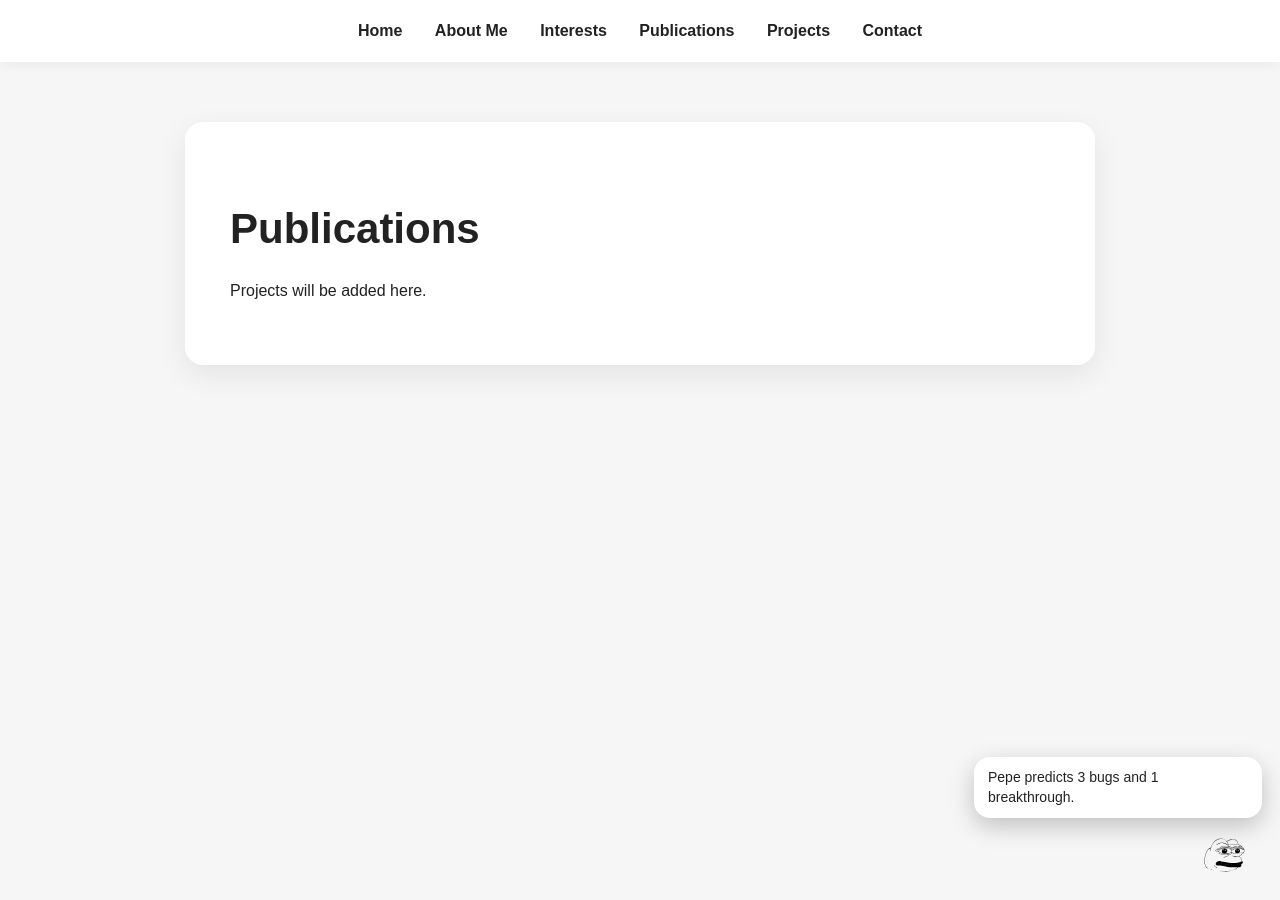
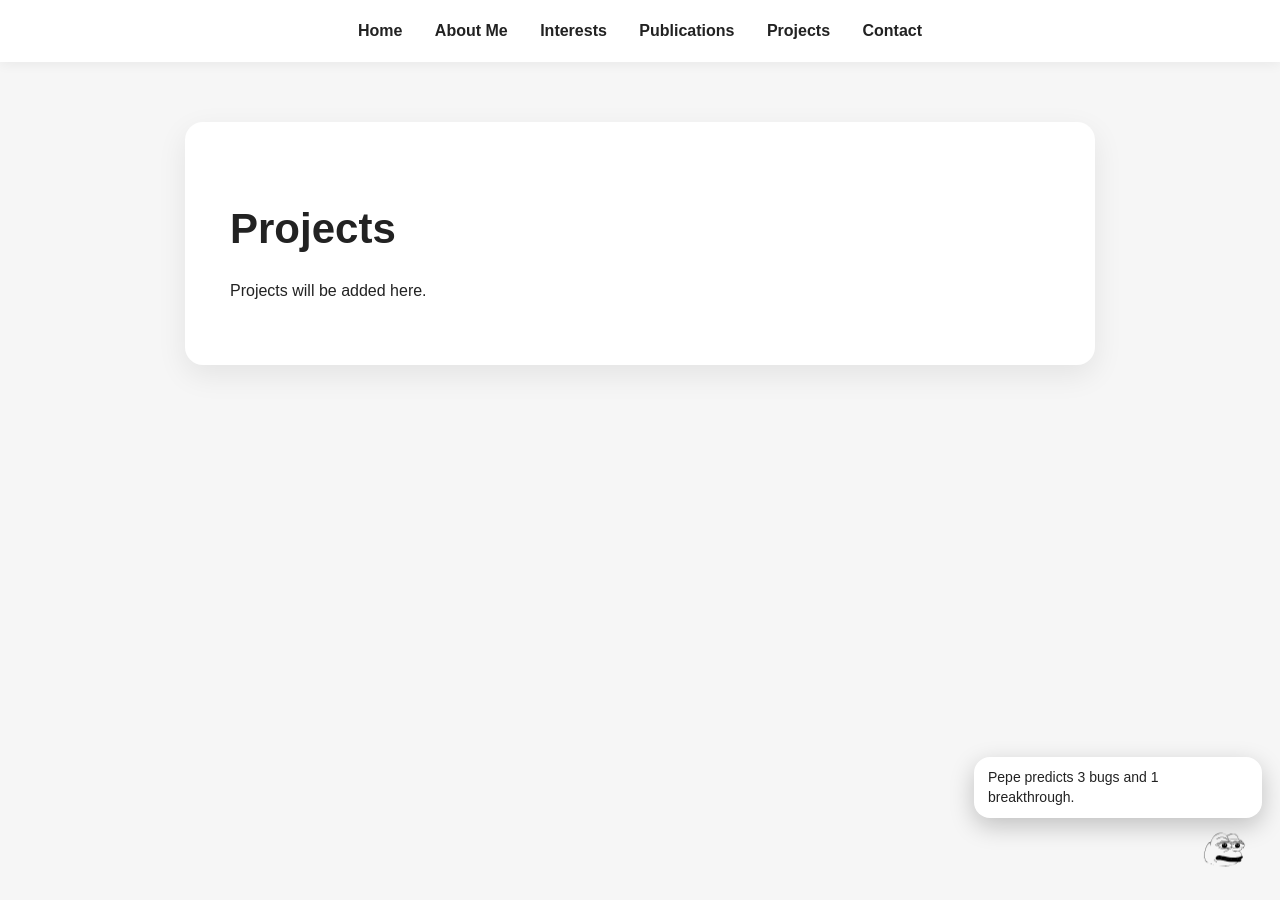
Before and after one commit to KzrLancelotV2/kasraghobrani.qzz.io, a Jekyll site: the page projects.html, which Jekyll copies as it is, in a window 1280 px wide. Built offline with Jekyll 4.4.1, drawn with Linux system fonts in a browser that asks for light colours.

```diff
--- a/assets/css/pepe.css
+++ b/assets/css/pepe.css
@@ -16,7 +16,10 @@
   user-select: none !important;
   pointer-events: auto !important;
   transition: transform 0.2s ease;
+  animation: pepeFloat 2.8s ease-in-out infinite;
+
 }
+
 
 #pepe-mascot:hover {
   transform: scale(1.08) rotate(-3deg);
@@ -42,3 +45,26 @@
   opacity: 1;
   transform: translateY(0);
 }
+
+
+@keyframes pepeFloat {
+  0% {
+    transform: translateY(0px) rotate(0deg);
+  }
+
+  25% {
+    transform: translateY(-4px) rotate(-1deg);
+  }
+
+  50% {
+    transform: translateY(-8px) rotate(0deg);
+  }
+
+  75% {
+    transform: translateY(-4px) rotate(1deg);
+  }
+
+  100% {
+    transform: translateY(0px) rotate(0deg);
+  }
+}
--- a/projects.html
+++ b/projects.html
@@ -20,7 +20,7 @@
 </nav>
 
 <main>
-  <h1>Publications</h1>
+  <h1>Projects</h1>
   <p>Projects will be added here.</p>
 </main>
 
```
